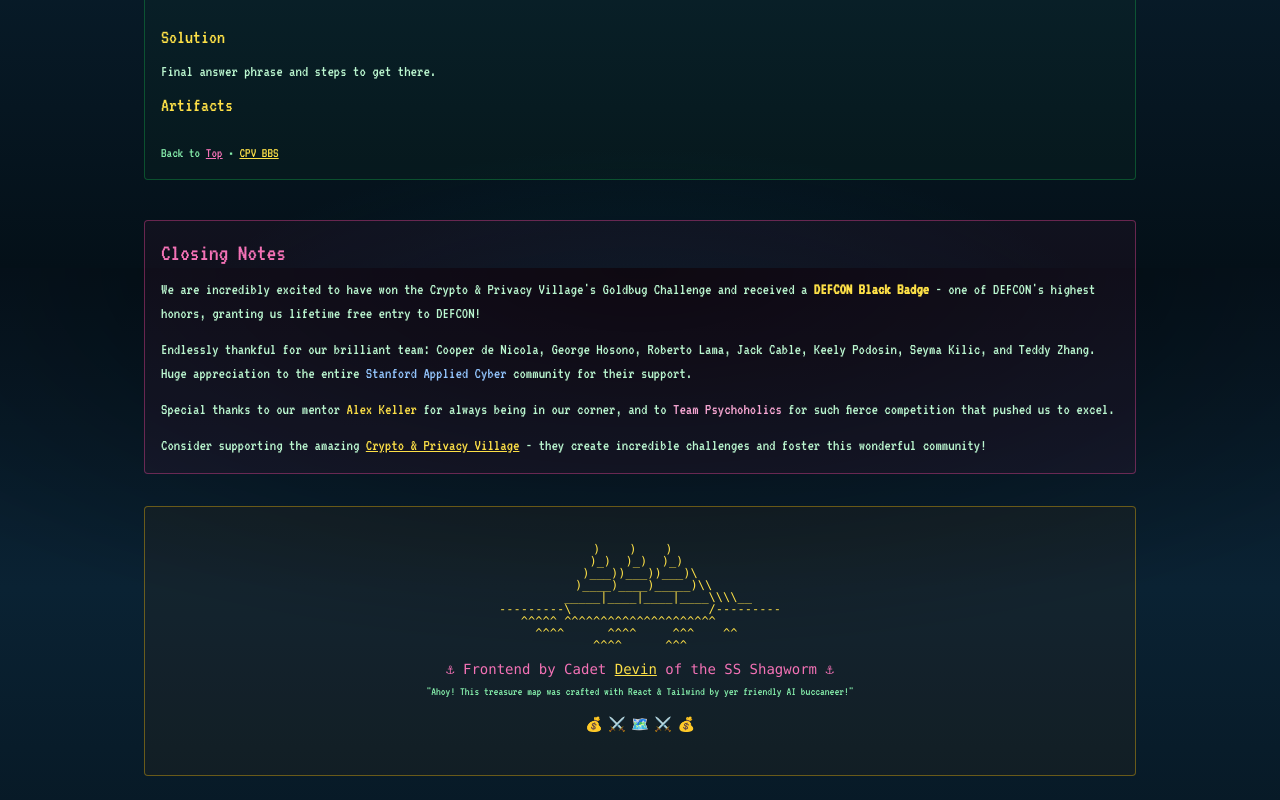
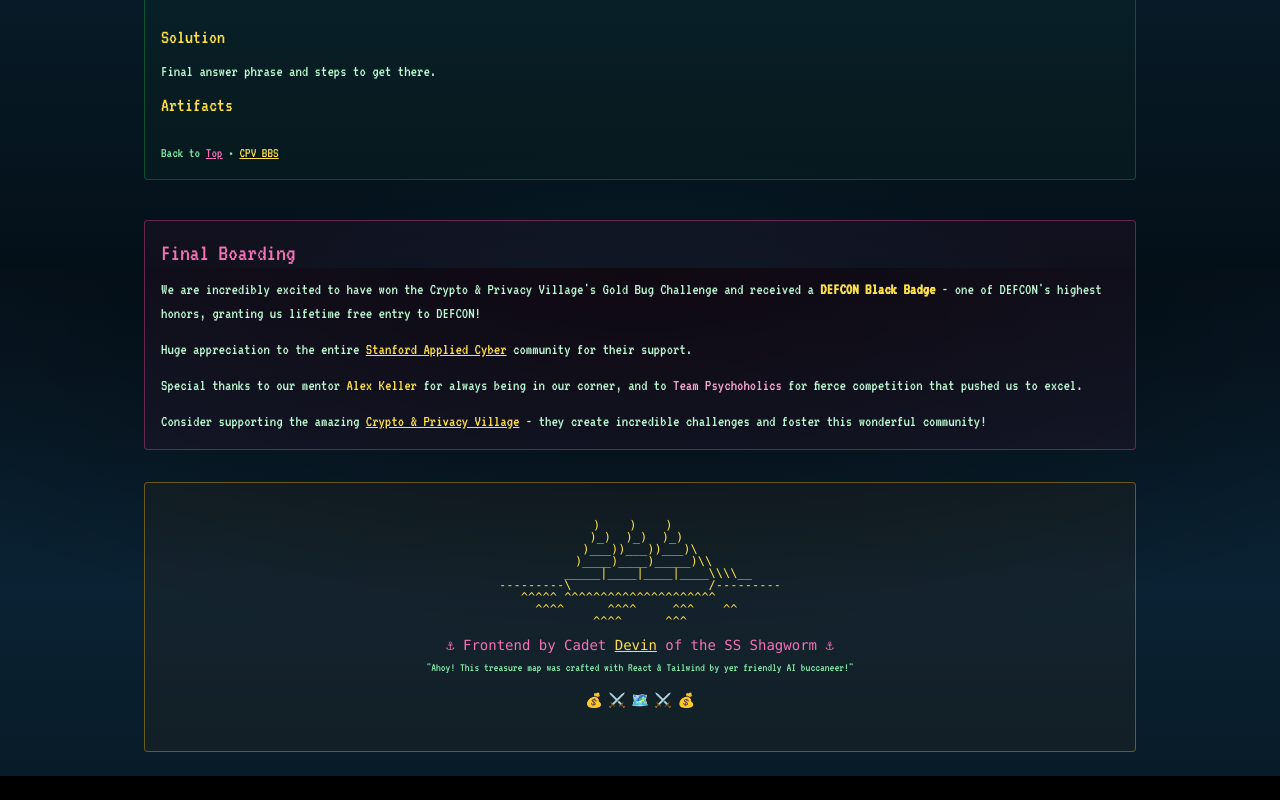
Before and after one commit to cdenicola/shagworm-goldbug-2025, a React (Vite) app: page / in a window 1280 px wide. Shown: the part 9332-10132 px from the top of the page. After the commit the page ends 10108 px from the top, so only its background shows below. Built offline with nearby package versions, Linux system fonts and the light colour scheme.

Commit message:
update closing notes

```diff
--- a/src/App.tsx
+++ b/src/App.tsx
@@ -113,17 +113,17 @@ function App() {
   const [isPirateMode, setIsPirateMode] = useState(true)
   const [bg, setBg] = useState<"ocean" | "parchment" | "starry">("ocean")
 
-  const pirateText = `Ahoy, matey! We be the crew of the Shagworm, victors of the mighty Crypto & Privacy Village Gold Bug Challenge at DEFCON 33, 2025. Once but humble sailors from the far-flung shores of Stanford's Applied Cyber guild, now we sail the seas of cipher and code, with a deck split 'twixt seasoned hands who've weathered many a Goldbug storm, and greenhorns who'd ne'er before set eyes on such a map of mysteries.
+  const pirateText = `Ahoy, matey! We be the crew of the Shagworm, victors of the mighty Crypto & Privacy Village Gold Bug Challenge at DEFCON 33, 2025. Once but humble sailors from the far-flung shores of Stanford's Applied Cyber guild, now we sail the seas of cipher and code, with a deck split 'twixt seasoned hands who've weathered many a Gold Bug storm, and greenhorns who'd ne'er before set eyes on such a map of mysteries.
 
-Our charts be marked with trials o' varying peril—each puzzle marked by the Puzzle Masters with one to five gleamin' stars. One star be a calm harbor, five be a storm fit to snap a mast. All treasures we sought were 12-letter phrases—sometimes two or three words lashed together—aye, whether writ in upper, lower, or a mix o' cases, so long as the form be true. In Goldbug waters, the number 12 be more than mere count—it be a key to the very locks ye must pick.
+Our charts be marked with trials o' varying peril—each puzzle marked by the Puzzle Masters with one to five gleamin' stars. One star be a calm harbor, five be a storm fit to snap a mast. All treasures we sought were 12-letter phrases—sometimes two or three words lashed together—aye, whether writ in upper, lower, or a mix o' cases, so long as the form be true. In Gold Bug waters, the number 12 be more than mere count—it be a key to the very locks ye must pick.
 
 We charted our course through the isles of JRC, FLP, MOC, NUM, TTT, OMR, CCC, SSY, TPS, BLU, OWB, MAN, GOS, and MET, plundering each in turn, until the map lay complete before us.
 
 Should ye wish to parley or swap tales of the hunt, ye'll find us in the Discord tavern—look for @rlama__ or @cooper7840—and mayhap we'll trade secrets over a cask o' rum.`
 
-  const landlubberText = `Hi! We're the shagworm team, winners of the DEFCON 33, 2025 Goldbug Challenge. We're a group of current and alumni Stanford Applied Cyber members, and we're excited to share our solutions writeup. Our favorite team fact was that our team was half-composed of people who have competed several years in a row, and half who have never even seen a Goldbug puzzle before!
+  const landlubberText = `Hi! We're the shagworm team, winners of the DEFCON 33, 2025 Gold Bug Challenge. We're a group of current and alumni Stanford Applied Cyber members, and we're excited to share our solutions writeup. Our favorite team fact was that our team was half-composed of people who have competed several years in a row, and half who have never even seen a Gold Bug puzzle before!
 
-Each puzzle has a difficulty rating set by the puzzle masters of 1 to 5 stars - 1 being the easiest and 5 being the most difficult. All puzzles are a 12 letter (not case-sensitive) combination of words (exception meta puzzle). For example, "TwelveDigits", "twelvedigits", and "TWELVEDIGITS" are in the correct format. This is helpful to know in the context of Goldbug as you are usually looking for "12" as a key relation. Our team solved the puzzles in the following order: 1) JRC 2) FLP 3) MOC 4) NUM 5) TTT 6) OMR 7) CCC 8) SSY 9) TPS 10) BLU 11) OWB 12) MAN 13) GOS 14) MET.
+Each puzzle has a difficulty rating set by the puzzle masters of 1 to 5 stars - 1 being the easiest and 5 being the most difficult. All puzzles are a 12 letter (not case-sensitive) combination of words (exception meta puzzle). For example, "TwelveDigits", "twelvedigits", and "TWELVEDIGITS" are in the correct format. This is helpful to know in the context of Gold Bug as you are usually looking for "12" as a key relation. Our team solved the puzzles in the following order: 1) JRC 2) FLP 3) MOC 4) NUM 5) TTT 6) OMR 7) CCC 8) SSY 9) TPS 10) BLU 11) OWB 12) MAN 13) GOS 14) MET.
 
 If you have questions, feel free to ping us on discord: @rlama__ or @cooper7840`
 
@@ -323,11 +323,11 @@ If you have questions, feel free to ping us on discord: @rlama__ or @cooper7840`
         </section>
 
         <section className="mt-10 border border-pink-500/40 bg-pink-900/10 rounded-sm p-4">
-          <h3 className="text-2xl text-pink-400 mb-2">Closing Notes</h3>
+          <h3 className="text-2xl text-pink-400 mb-2">Final Boarding</h3>
           <div className="space-y-3">
             <p className="text-green-200">
               We are incredibly excited to have won the Crypto & Privacy
-              Village's Goldbug Challenge and received a{" "}
+              Village's Gold Bug Challenge and received a{" "}
               <span className="text-yellow-300 font-bold">
                 DEFCON Black Badge
               </span>{" "}
@@ -335,17 +335,22 @@ If you have questions, feel free to ping us on discord: @rlama__ or @cooper7840`
               to DEFCON!
             </p>
             <p className="text-green-200">
-              Endlessly thankful for our brilliant team: Cooper de Nicola,
-              George Hosono, Roberto Lama, Jack Cable, Keely Podosin, Seyma
-              Kilic, and Teddy Zhang. Huge appreciation to the entire{" "}
-              <span className="text-blue-300">Stanford Applied Cyber</span>{" "}
+              Huge appreciation to the entire{" "}
+              <a
+                className="underline text-yellow-300 hover:text-pink-400"
+                href="https://square.link/u/6SD4E1mL"
+                target="_blank"
+                rel="noreferrer"
+              >
+                Stanford Applied Cyber
+              </a>{" "}
               community for their support.
             </p>
             <p className="text-green-200">
               Special thanks to our mentor{" "}
               <span className="text-yellow-300">Alex Keller</span> for always
               being in our corner, and to{" "}
-              <span className="text-pink-300">Team Psychoholics</span> for such
+              <span className="text-pink-300">Team Psychoholics</span> for
               fierce competition that pushed us to excel.
             </p>
             <p className="text-green-200">
```
